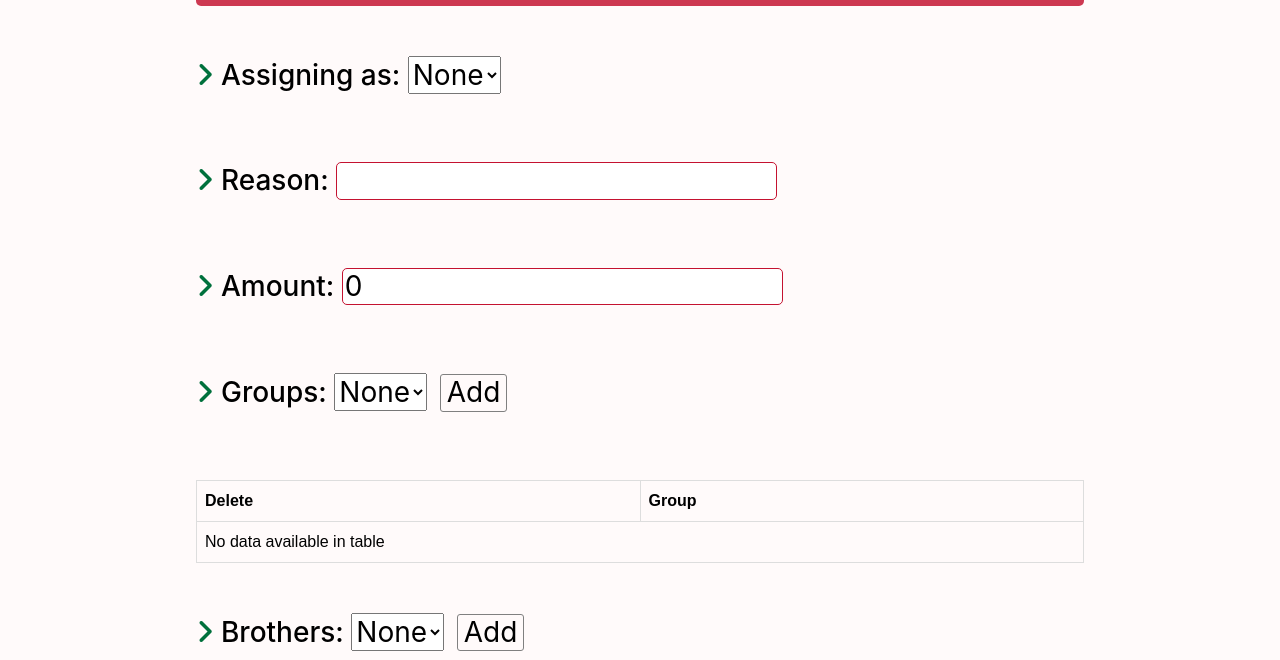
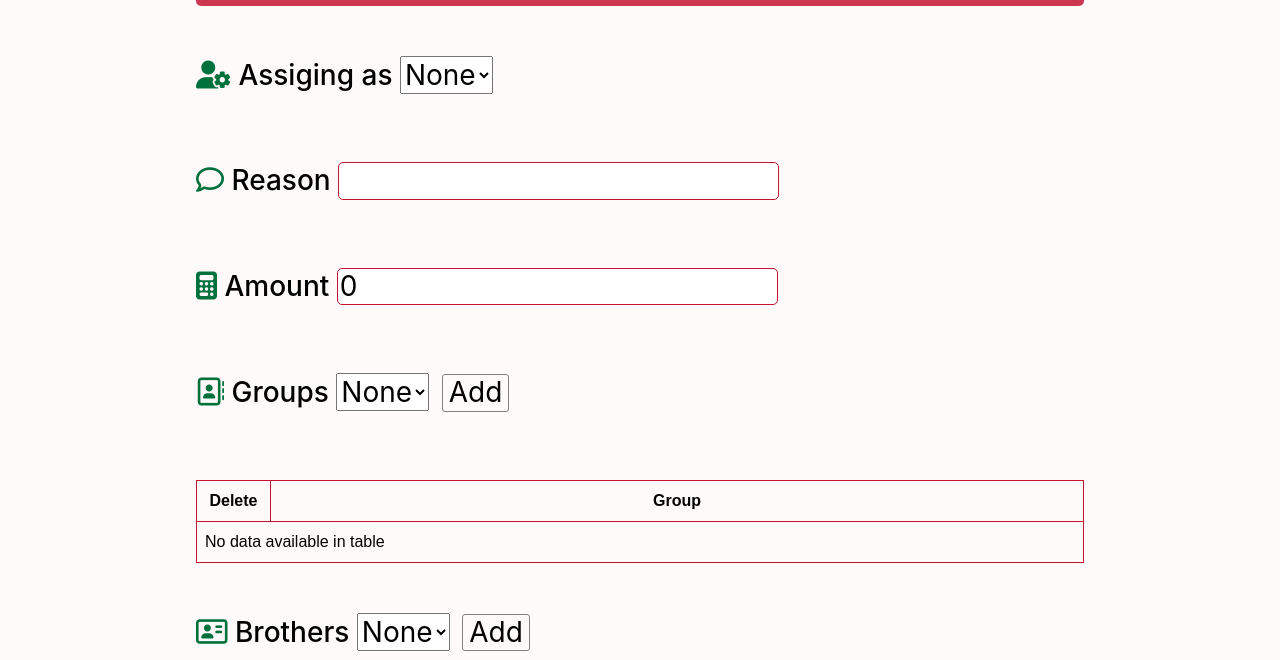
Before and after one commit to gtphipsi/NIPS, a website: page views/assign.html in a window 1280 px wide. Shown: the part 140-800 px from the top of the page. Drawn offline with nearby package versions, Linux system fonts and the light colour scheme; no server answers.

Commit message:
styling edits

```diff
--- a/public/controllers/assignController.js
+++ b/public/controllers/assignController.js
@@ -29,7 +29,9 @@ $(document).ready(function() {
         "columnDefs": [{
             "targets": 0,
             "data": null,
-            "defaultContent": "<button class='deleteGroupButton'><i class='far fa-window-close'></i></button>"
+            "defaultContent": "<button class='deleteGroupButton'><i class='far fa-window-close'></i></button>",
+            "width": "10%",
+            "className": "text-center"
         },
         {
             "targets": -1,
@@ -59,7 +61,9 @@ $(document).ready(function() {
         "columnDefs": [{
             "targets": 0,
             "data": null,
-            "defaultContent": "<button class='deleteGroupButton'><i class='far fa-window-close'></i></button>"
+            "defaultContent": "<button class='deleteGroupButton'><i class='far fa-window-close'></i></button>",
+            "width": "10%",
+            "className": "text-center"
         },
         {
             "targets": -1,
@@ -85,6 +89,7 @@ $(document).ready(function() {
     var assigningBrother = $('#assigningBrother');
     var addGroupButton = $('#addGroupButton');
     var addBrotherButton = $('#addBrotherButton');
+    var submitPointsButton = $('#submitPointsButton');
 
     var userId = sessionStorage.getItem('userId');
     console.log(userId);
@@ -152,6 +157,13 @@ $(document).ready(function() {
         }
         console.log(ALL_USER_IDS);
         updateBrotherTable();
+    });
+
+    submitPointsButton.off('click');
+    submitPointsButton.click(function() {
+        if (confirm('Are you sure you want to submit these points?')) {
+            location.reload();
+        }
     });
 });
 
--- a/public/styles.css
+++ b/public/styles.css
@@ -129,6 +129,7 @@ button:hover {
 .deleteGroupButton {
 	background-color: transparent;
 	margin: auto;
+	text-align: center;
 }
 .deleteGroupButton:hover {
 	background-color: transparent;
@@ -146,13 +147,19 @@ table {
 	width: 100%;
 }
 td, th {
-	border: 1px solid #dddddd;
+	border: 1px solid rgb(196, 18, 48);
 	text-align: left;
 	padding: 8px;
 }
-tr:nth-child(even) {
-	background-color: #dddddd;
+th {
+	text-align: center;
 }
+tr:hover {
+	background-color: rgb(185, 185, 185);
+}
+/* tr:nth-child(even) {
+	background-color: #c2c2c2;
+} */
 
 
 /* Home Page */
--- a/views/assign.html
+++ b/views/assign.html
@@ -29,29 +29,33 @@
 			</div>
 			<div class="column">
 				<div class="row">
-					<h3><i class="fas fa-angle-right pkpgreen"></i> Assigning as:
+					<h3><i class="fas fa-user-cog pkpgreen"></i> Assiging as
+					<!-- <h3><i class="fas fa-angle-right pkpgreen"></i> Assigning as:  -->
 						<select id='assigningAs' onchange="updateAssigningAs()">
 							<option>None</option>
 						</select>
 					</h3>
 				</div>
 				<div class="row">
-					<h3><i class="fas fa-angle-right pkpgreen"></i> Reason:
+					<h3><i class="far fa-comment pkpgreen"></i> Reason
+					<!-- <h3><i class="fas fa-angle-right pkpgreen"></i> Reason:  -->
 						<input type="text" class="assignInput" id="assignReason" onchange="updateReason()">
 					</h3>
 				</div>
 				<div class="row">
-					<h3><i class="fas fa-angle-right pkpgreen"></i> Amount:
+					<h3><i class="fas fa-calculator pkpgreen"></i> Amount
+					<!-- <h3><i class="fas fa-angle-right pkpgreen"></i> Amount:  -->
 						<input type="number" value="0" class="assignInput" id="assignAmount" onchange="updateAmount()">
 					</h3>
 				</div>
 				<div class="row">
-					<h3><i class="fas fa-angle-right pkpgreen"></i> Groups:
+					<h3><i class="far fa-address-book pkpgreen"></i> Groups
+					<!-- <h3><i class="fas fa-angle-right pkpgreen"></i> Groups:  -->
 						<select id="assigningGroup" onchange="updateGroup()">
 							<option value="None">None</option>
 						</select>
 						<button class="assignButton" id="addGroupButton">Add</button>
-						</h3>
+					</h3>
 				</div>
 				<div class="row">
 					<div style="width: 100%">
@@ -70,7 +74,8 @@
 					</div>
 				</div>
 				<div class="row">
-					<h3><i class="fas fa-angle-right pkpgreen"></i> Brothers:
+					<h3><i class="far fa-address-card pkpgreen"></i> Brothers
+					<!-- <h3><i class="fas fa-angle-right pkpgreen"></i> Brothers:  -->
 						<select id="assigningBrother" onchange="updateBrother()">
 							<option>None</option>
 						</select>
@@ -94,7 +99,8 @@
 					</div>
 				</div>
 				<div class="row">
-					<h3><i class="fas fa-angle-right pkpgreen"></i> Log:</h3>
+					<h3><i class="fas fa-clipboard-check pkpgreen"></i> Log</h3>
+					<!-- <h3><i class="fas fa-angle-right pkpgreen"></i> Log:</h3> -->
 				</div>
 				<div class="row">
 					<div style="width: 100%">
```
